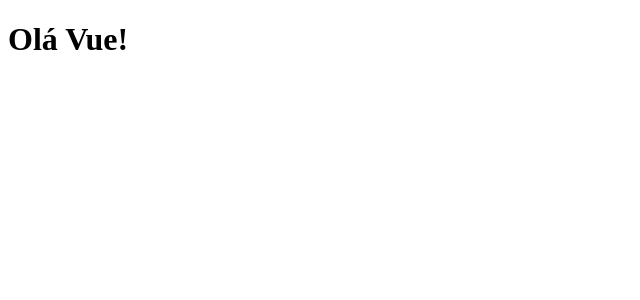
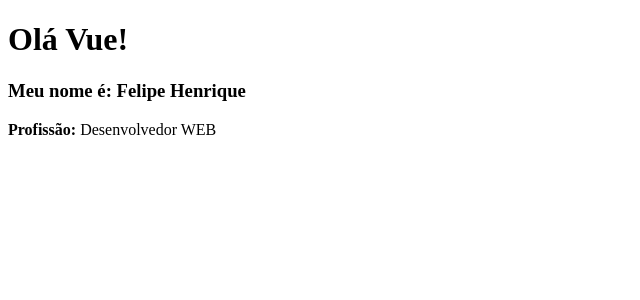
Before and after one commit to felipecabesssa/CursoVueMatheusYoutube, a Vue app in the folder projeto_vue/: page / in a window 1280 px wide. Shown: the top 300 px of the page, without its empty margins (0-640 px from the left). Built offline with nearby package versions, Linux system fonts and the light colour scheme.

Commit message:
Data - Dados em componentes

```diff
--- a/projeto_vue/src/components/PrimeiroComponente.vue
+++ b/projeto_vue/src/components/PrimeiroComponente.vue
@@ -1,9 +1,18 @@
 <template>
     <h1>Olá Vue!</h1>
+    <h3>Meu nome é: {{ nome }} {{ sobrenome }}</h3>
+    <p><strong>Profissão:</strong> {{ profissao }}</p>
 </template>
 
 <script>
 export default {
-    name: 'PrimeiroComponente'
+    name: 'PrimeiroComponente',
+    data(){
+        return{
+            nome: "Felipe",
+            sobrenome: "Henrique",
+            profissao: "Desenvolvedor WEB"
+        }
+    }
 }
 </script>
```
